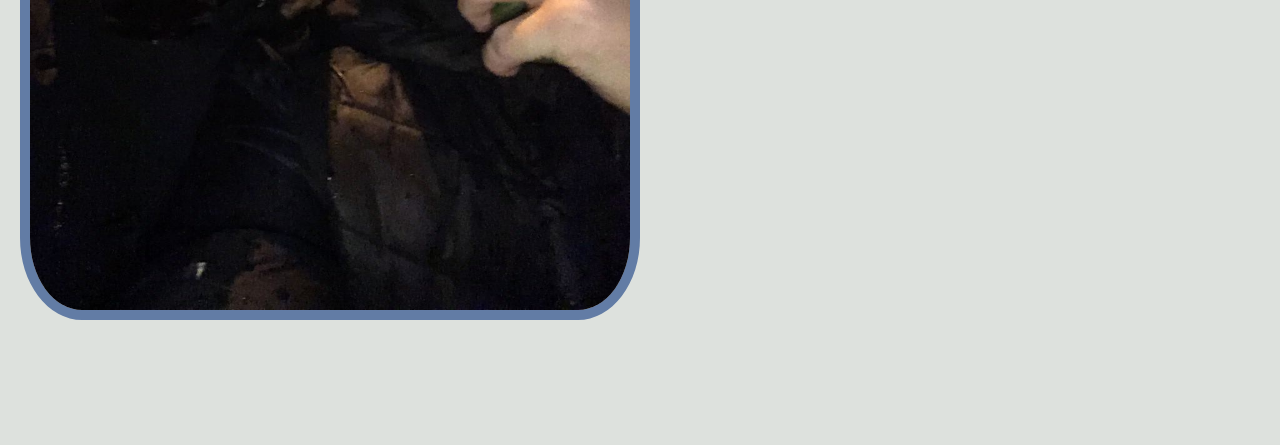
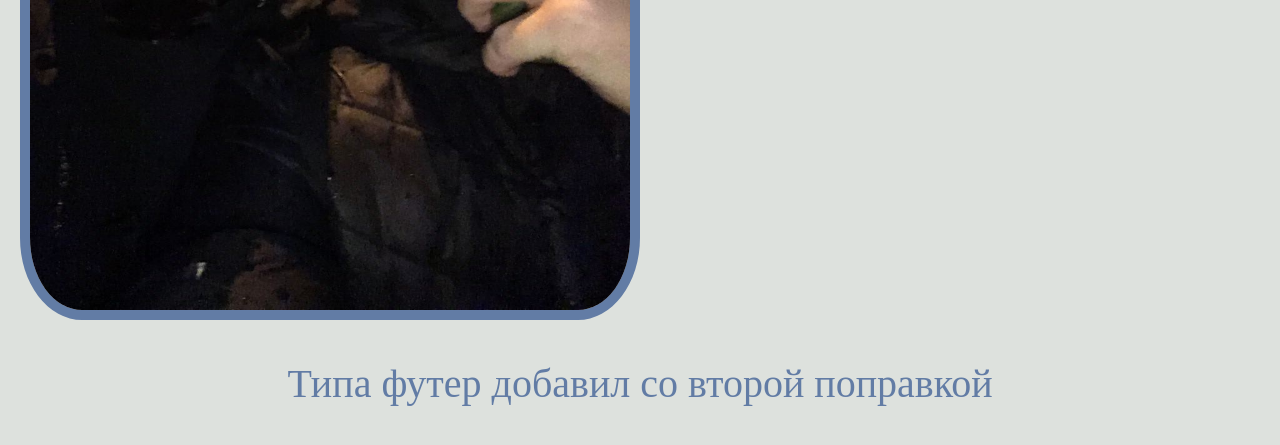
Before and after one commit to Pavlooou/pavlooou.github.io, a plain HTML site: page index.html in a window 1280 px wide. Shown: the part 647-1092 px from the top of the page. Before the commit the page ends 975 px from the top, so only its background shows below. Drawn offline with Linux system fonts and the light colour scheme.

Commit message:
Поправка 22
Типа футер

```diff
--- a/index.html
+++ b/index.html
@@ -18,6 +18,7 @@
     </div>
   </main>
   <footer>
+    <p>Типа футер добавил со второй поправкой</p>
   </footer>
 </body>
 </html>
--- a/style.css
+++ b/style.css
@@ -36,3 +36,9 @@ font-weight: bold;
 .main_info {
     display: flex;
 }
+
+footer p {
+    margin-top: 40px;
+    font-size: 40px;
+
+}
```
